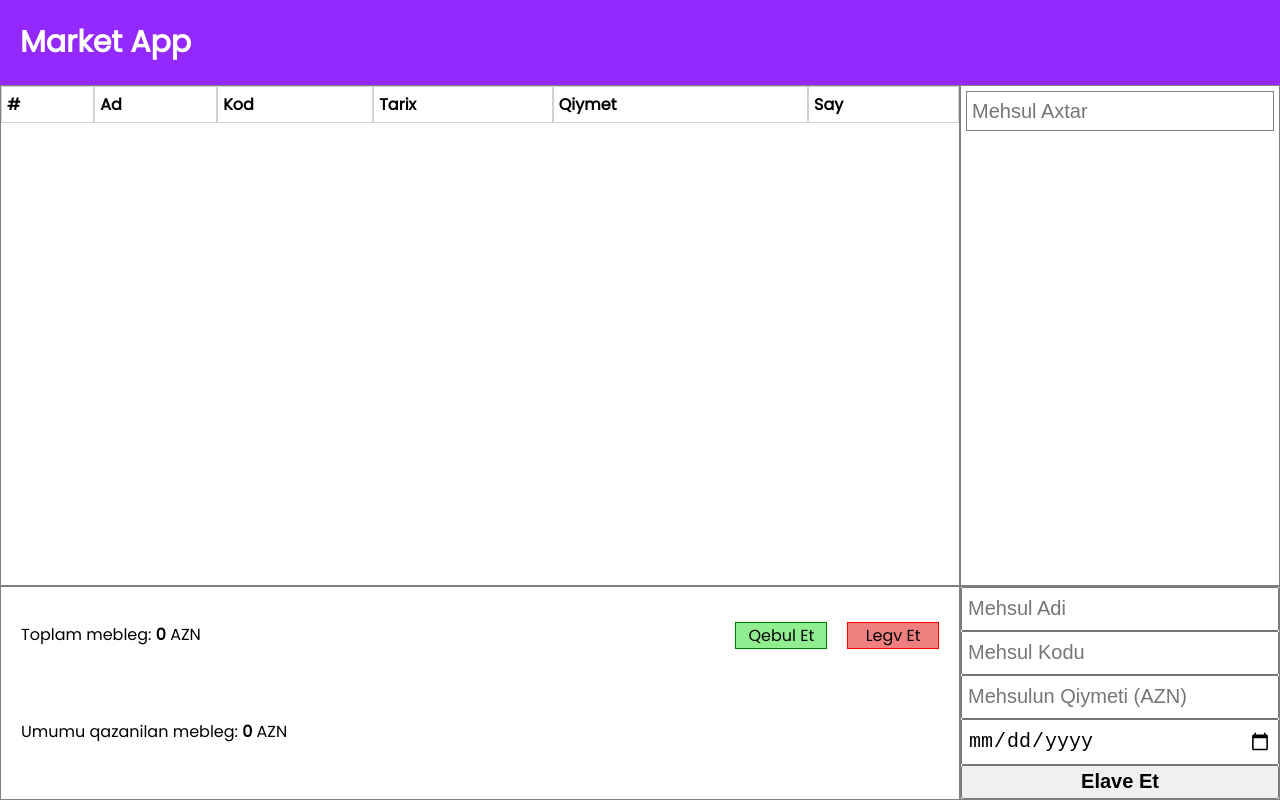
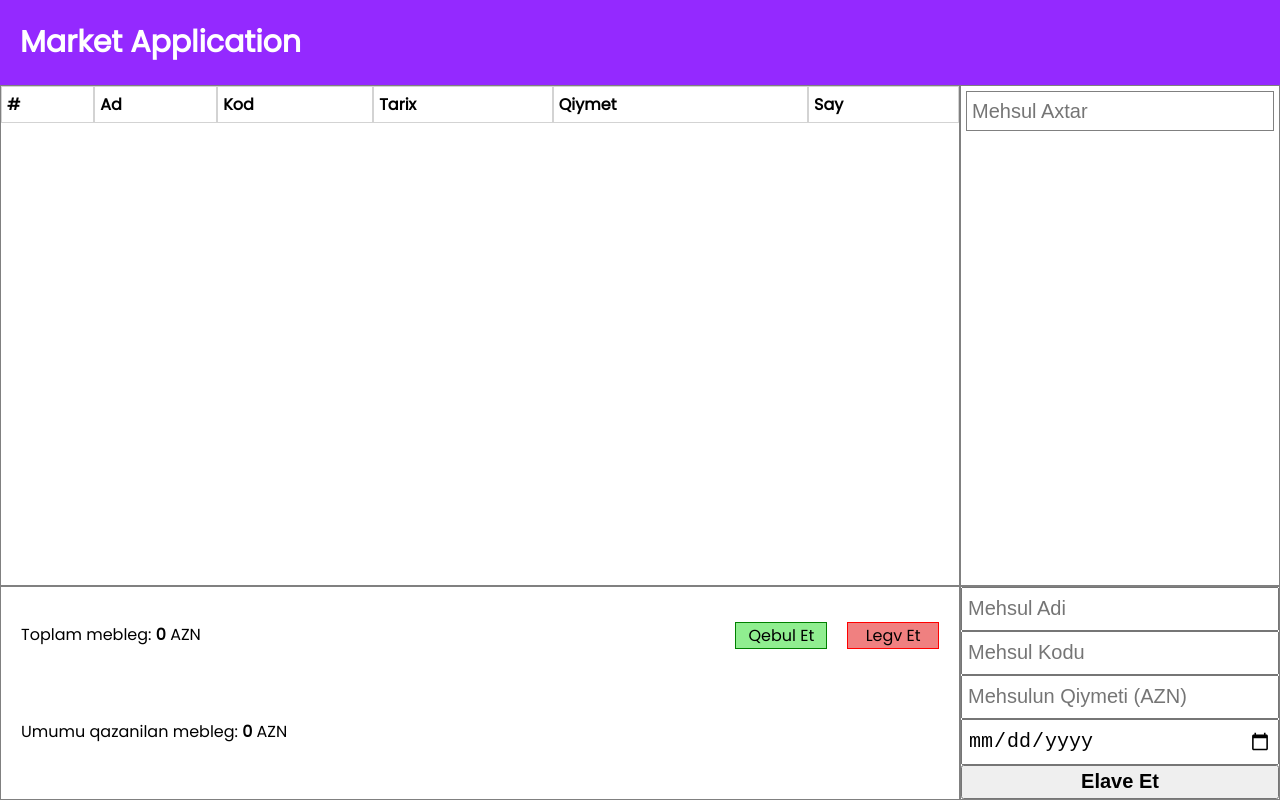
Before and after one commit to Nuran0/market-app-57444, a plain HTML site: page index.html in a window 1280 px wide. Drawn offline with Linux system fonts and the light colour scheme.

Commit message:
namechange

```diff
--- a/index.html
+++ b/index.html
@@ -23,7 +23,7 @@
   <body>
     <div class="container">
       <div class="navbar">
-        <div class="brand-title">Market App</div>
+        <div class="brand-title">Market Application</div>
       </div>
       <main class="main">
         <section class="content">
```
Also changed, not shown: 1 other file.
